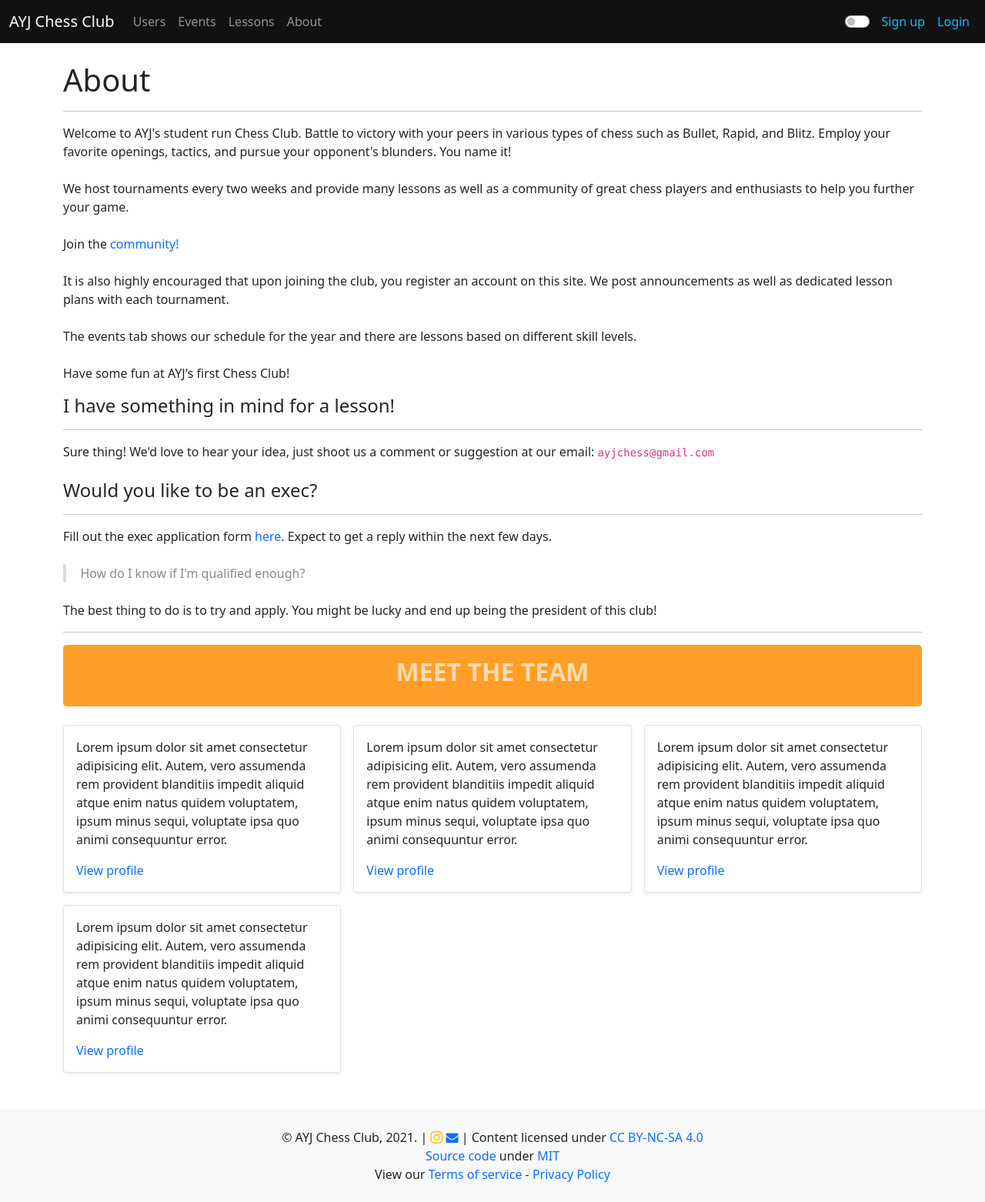
After one commit to AYJ-Chess-Club/website, a Django app: page /about/ in a window 1280 px wide. The commit adds this page. Shown: the whole page at 77% size. Run offline with Django 3.2, Linux system fonts and the light colour scheme; some libraries are stand-ins or nearby versions.

Commit message:
add remaining pages

```diff
--- a/app/templates/base.html
+++ b/app/templates/base.html
@@ -33,7 +33,7 @@
           <a class="nav-link" href="{% url 'lesson-page' %}">Lessons</a>
         </li>
         <li class="nav-item">
-          <a class="nav-link" href="{% url 'home' %}">Resources</a>
+          <a class="nav-link" href="{% url 'about-page' %}">About</a>
         </li>
         {% if request.user|in_group:"execs" %}
         <li class="nav-item">
--- /dev/null
+++ b/app/templates/pages/about.html
@@ -0,0 +1,95 @@
+{% extends 'base.html' %}
+{% block title %}About | AYJ Chess{% endblock %}
+{% block content %}
+<div class="container py-4">
+  <h1>About</h1>
+  <hr>
+  <p>
+  Welcome to AYJ's student run Chess Club. Battle to victory with your peers in various types of chess such as Bullet, Rapid, and Blitz. Employ your favorite openings, tactics, and pursue your opponent's blunders. You name it!
+  <br>
+  <br>
+  We host tournaments every two weeks and provide many lessons as well as a community of great chess players and enthusiasts to help you further your game.
+  <br>
+  <br>
+  Join the <a class="text-decoration-none" href="">community!</a>
+  <br>
+  <br>
+  It is also highly encouraged that upon joining the club, you register an account on this site. We post announcements as well as dedicated lesson plans with each tournament.
+  <br>
+  <br>
+  The events tab shows our schedule for the year and there are lessons based on different skill levels.
+  <br>
+  <br>
+  Have some fun at AYJ's first Chess Club!
+  </p>
+  <h4>I have something in mind for a lesson!</h4>
+  <hr>
+  Sure thing! We'd love to hear your idea, just shoot us a comment or suggestion at our email: <code>ayjchess@gmail.com</code>
+  <br>
+  <br>
+  <h4>Would you like to be an exec?</h4>
+  <hr>
+  Fill out the exec application form <a class="text-decoration-none" href="">here</a>. Expect to get a reply within the next few days.
+  <br>
+  <br>
+  <blockquote style="color: #888;">
+  How do I know if I'm qualified enough?
+  </blockquote>
+  <br>
+  The best thing to do is to try and apply. You might be lucky and end up being the president of this club!
+  <hr>
+  <div class="rounded-3 divider justify-content-center d-flex align-items-center p-1">
+    <h2 class="" style="font-weight: 800; color: #ffdaad;">MEET THE TEAM</h2>
+  </div>
+  <div class="py-4 row row-cols-1 row-cols-sm-2 row-cols-md-3 g-3">
+    <div class="col">
+      <div class="card shadow-sm bg-transparent border">
+        <div class="card-body">
+          <p class="card-text">
+            Lorem ipsum dolor sit amet consectetur adipisicing elit. Autem, vero assumenda rem provident blanditiis impedit aliquid atque enim natus quidem voluptatem, ipsum minus sequi, voluptate ipsa quo animi consequuntur error.
+          </p>
+          <div class="d-flex justify-content-between align-items-center">
+            <a class="text-decoration-none">View profile</a>
+          </div>
+        </div>
+      </div>
+    </div>
+    <div class="col">
+      <div class="card shadow-sm bg-transparent border">
+        <div class="card-body">
+          <p class="card-text">
+            Lorem ipsum dolor sit amet consectetur adipisicing elit. Autem, vero assumenda rem provident blanditiis impedit aliquid atque enim natus quidem voluptatem, ipsum minus sequi, voluptate ipsa quo animi consequuntur error.
+          </p>
+          <div class="d-flex justify-content-between align-items-center">
+            <a class="text-decoration-none">View profile</a>
+          </div>
+        </div>
+      </div>
+    </div>
+    <div class="col">
+      <div class="card shadow-sm bg-transparent border">
+        <div class="card-body">
+          <p class="card-text">
+            Lorem ipsum dolor sit amet consectetur adipisicing elit. Autem, vero assumenda rem provident blanditiis impedit aliquid atque enim natus quidem voluptatem, ipsum minus sequi, voluptate ipsa quo animi consequuntur error.
+          </p>
+          <div class="d-flex justify-content-between align-items-center">
+            <a class="text-decoration-none">View profile</a>
+          </div>
+        </div>
+      </div>
+    </div>
+    <div class="col">
+      <div class="card shadow-sm bg-transparent border">
+        <div class="card-body">
+          <p class="card-text">
+            Lorem ipsum dolor sit amet consectetur adipisicing elit. Autem, vero assumenda rem provident blanditiis impedit aliquid atque enim natus quidem voluptatem, ipsum minus sequi, voluptate ipsa quo animi consequuntur error.
+          </p>
+          <div class="d-flex justify-content-between align-items-center">
+            <a class="text-decoration-none">View profile</a>
+          </div>
+        </div>
+      </div>
+    </div>
+  </div>
+</div>
+{% endblock %}
--- a/app/urls.py
+++ b/app/urls.py
@@ -8,6 +8,7 @@ from .views import (
     LessonDisplayView,
     LessonLandingPage,
     events_page,
+    about_page,
     UpdateAnnouncementView,
     AddLessonView,
     UpdateLessonView,
@@ -51,4 +52,5 @@ urlpatterns = [
         name="delete-lesson",
     ),
     path("events/", events_page, name="events-page"),
+    path("about/", about_page, name="about-page"),
 ]
--- a/app/views.py
+++ b/app/views.py
@@ -132,3 +132,7 @@ class DeleteLessonView(SuccessMessageMixin, DeleteView):
 @login_required()
 def events_page(request):
     return render(request, "pages/events.html")
+
+
+def about_page(request):
+    return render(request, "pages/about.html")
--- a/members/templates/all_users.html
+++ b/members/templates/all_users.html
@@ -30,7 +30,7 @@
       {% if all_users.number == i %}
       <li class="page-item active"><a class="page-link active" href="?page={{ i }}">{{ i }}</a></li>
       {% else %}
-      <li class="page-item"><a class="page-link" href="?page={{ i }}">{{ i }}</a></li>
+      <li class="page-item"><a class="paginator-page-link page-link" href="?page={{ i }}">{{ i }}</a></li>
       {% endif %}
       {% endfor %}
       {% if all_users.has_next %}
--- a/static/style.css
+++ b/static/style.css
@@ -1,3 +1,31 @@
+/*
+*
+*  Basic styles
+*
+*/
+
+blockquote {
+  margin: 0;
+  padding-left: 1.4rem;
+  position: relative;
+}
+blockquote::before {
+  content: '';
+  position: absolute;
+  left: 0;
+  width: 4px;
+  height: 100%;
+  background: #dadada;
+  border-radius: 2px / 4px;
+}
+
+.divider {
+  height: 5rem;
+  /*background-color: 	#FF8C00;*/
+  background-color: #ff9f29;
+  border-width: 1px 0;
+}
+
 /*
 *
 *  Theming
```
Also changed, not shown: app/templates/pages/home.html (+7 -7 lines).
